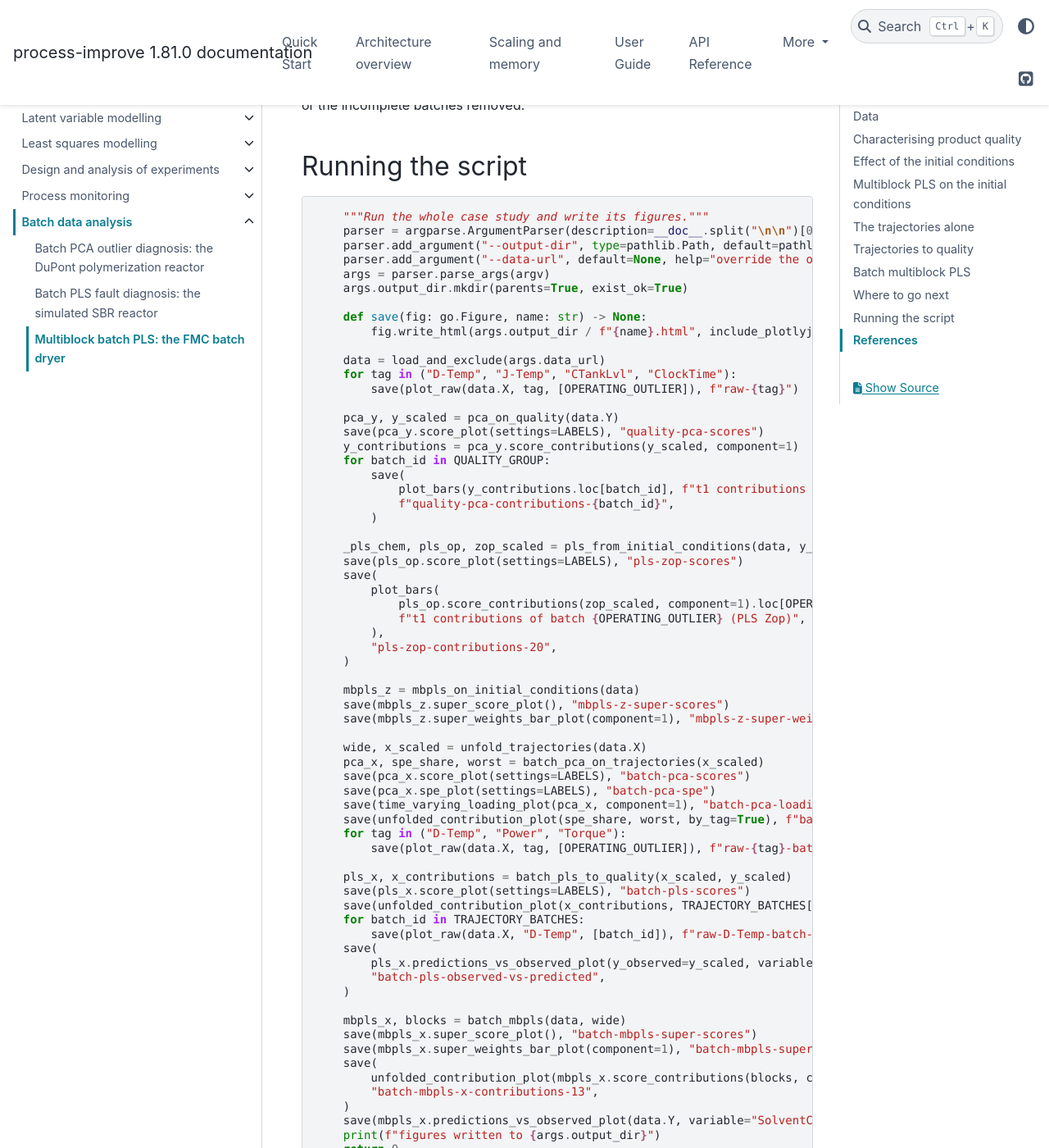
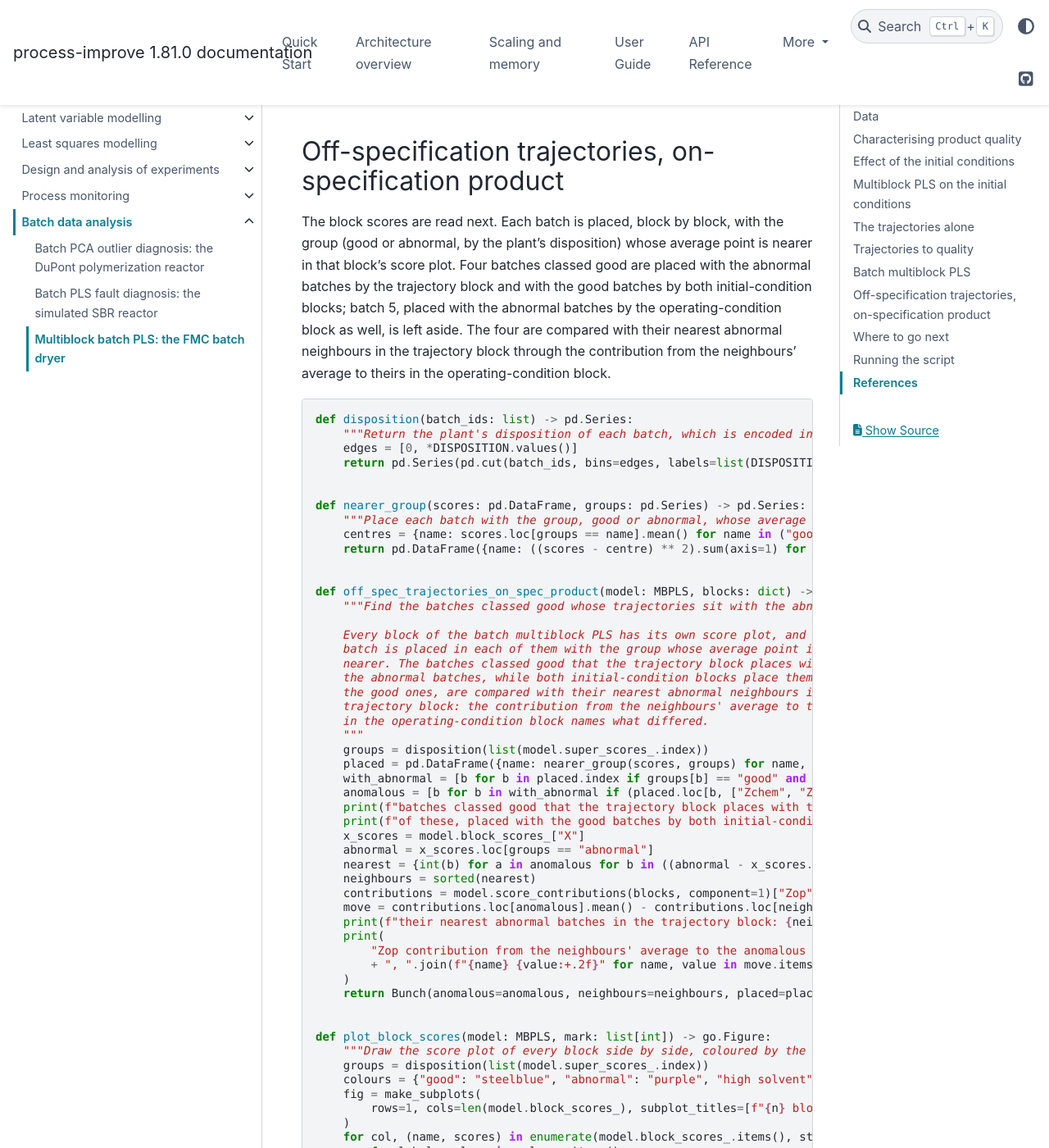
Before and after one commit to kgdunn/process-improve, a Sphinx documentation site: the page built from docs/user_guide/case_studies/batch/fmc-multiblock-batch-pls.rst, in a window 1280 px wide and 1400 px high, scrolled down 7499 px. Shown: the whole window at 82% size. Built offline with Sphinx 7.4.7 and the PyData theme 0.15.4, drawn with Linux system fonts in a browser that asks for light colours; some of the changed text lies outside the part shown.

Commit message:
FMC case: clock time as the eleventh trajectory, and the block-score reading of the four anomalous batches
The clock time at each aligned sample, which the workbook carries and the
original study modelled, now enters the batch PCA, the batch PLS and the
batch multiblock PLS beside the ten process tags, so the pace of each batch
is part of what the models see. The pins move with it (batch PCA 0.231 /
0.376, batch PLS 0.266 / 0.410, batch MBPLS 0.370 / 0.472; the complete batch
with the largest SPE is now 41), and the clock time joins the collector level
as the leading contribution of batch 13.

A new section places every batch, block by block, with the group whose
average point is nearer in that block's score plot. Four batches classed good
(2, 3, 6, 7) are placed with the abnormal batches by the trajectory block and
with the good ones by both initial-condition blocks; the contribution from
their nearest abnormal neighbours' average to theirs in the operating-condition
block is carried by a longer cool-down, a shorter and steeper ramp and a
shorter high-speed agitation, with the same peak set point.

Co-Authored-By: Claude Fable 5.1 <noreply@anthropic.com>
Claude-Session: https://claude.ai/code/session_01LXthGpHLQFfGubBiKFtGAE

```diff
--- a/docs/user_guide/case_studies/batch/fmc-multiblock-batch-pls.rst
+++ b/docs/user_guide/case_studies/batch/fmc-multiblock-batch-pls.rst
@@ -8,17 +8,23 @@ solid with its embedded solvent, is charged to the dryer and dried through
 three recipe phases: the solvent is collected in a side tank, the temperature
 is ramped, and the batch is cooled down. Chemical changes take place in the
 solid during drying, and the operators can adjust a few set points. Ten
-trajectories are recorded over each batch, and three more blocks describe
-each batch with one row: the chemistry of the cake before the batch
-(``Zchem``, eleven measurements), the operating conditions and recipe timings
-(``Zop``, nine values), and eight final quality attributes (``Y``). This is
-the multiblock case study of Garcia-Munoz and co-workers (2003).
+trajectories are recorded over each batch, the clock time at each aligned
+sample is carried as an eleventh, and three more blocks describe each batch
+with one row: the chemistry of the cake before the batch (``Zchem``, eleven
+measurements), the weight of the cake with eight landmarks of the batch's own
+trajectories (``Zop``, nine values: the collector level and the dryer
+temperature at the end of the first phase, the peak temperature, the length
+of each phase and of the high-speed agitation, and the slope of the
+temperature ramp), and eight final quality attributes (``Y``). This is the
+multiblock case study of Garcia-Munoz and co-workers (2003).
 
 The questions are the ones a plant asks in this order: what does product
 quality look like, do the initial conditions explain it, what do the
 trajectories add, and which batches deserve a closer look. The original course
 material answers them with a ladder of models, two components each, and this
-script follows the same ladder.
+script follows the same ladder, then reads the block scores of the final
+model for the batches whose trajectories say off-specification while the
+product was on-specification.
 
 The complete script is ``fmc_multiblock_batch_pls.py`` in this directory:
 
@@ -147,8 +153,9 @@ The trajectories alone
 ----------------------
 
 The trajectories are unfolded batchwise with
-:func:`process_improve.batch.dict_to_wide`: one row per batch of 10 tags times
-325 samples. ``MCUVScaler`` returns flat column labels, so the 2-level
+:func:`process_improve.batch.dict_to_wide`: one row per batch of 11 tags (the
+ten process measurements and ``ClockTime``) times 325 samples, 3575 columns.
+``MCUVScaler`` returns flat column labels, so the 2-level
 ``(tag, sequence)`` index is re-attached after scaling; the batch plots read
 it.
 
@@ -164,18 +171,18 @@ it.
 
 .. code-block:: text
 
-   unfolded trajectories: 46 batches x 3250 columns, 1220 missing cells
-   batch PCA on X: R2 cumulative = 0.197, 0.349
-   largest SPE among the complete batches: batch 51; share per tag = Agitator 5%, CTankLvl 0%, D-Temp 12%,
-       D-Temp-SP 27%, DiffPres 1%, DryPress 6%, J-Temp 24%, J-Temp-SP 18%, Power 3%, Torque 4%
+   unfolded trajectories: 46 batches x 3575 columns, 1340 missing cells
+   batch PCA on X: R2 cumulative = 0.231, 0.376
+   largest SPE among the complete batches: batch 41; share per tag = Agitator 2%, CTankLvl 4%, ClockTime 2%,
+       D-Temp 1%, D-Temp-SP 3%, DiffPres 39%, DryPress 4%, J-Temp 5%, J-Temp-SP 38%, Power 1%, Torque 1%
 
-Two components describe 35% of the batch-to-batch variation in the
+Two components describe 38% of the batch-to-batch variation in the
 trajectories, and the time-varying loading plot shows where in the batch each
 component acts. Contribution plots are only defined for batches with complete
 trajectories, so batch 20 is examined through its raw overlays (dryer
-temperature, power and torque), while the SPE contributions of batch 51, the
-complete batch with the largest SPE, point at the dryer and jacket temperature
-set points and the jacket temperature.
+temperature, power and torque), while the SPE contributions of batch 41, the
+complete batch with the largest SPE, point at the differential pressure and
+the jacket temperature set point, half of them in the cooling phase.
 
 Trajectories to quality
 -----------------------
@@ -187,14 +194,15 @@ Trajectories to quality
 
 .. code-block:: text
 
-   batch PLS X -> Y: R2Y cumulative = 0.274, 0.392
-   batch 13: t1 contributions per tag = Agitator -2.0, CTankLvl -9.0, D-Temp -5.3, D-Temp-SP -2.3, DiffPres -1.5,
-             DryPress -1.2, J-Temp -1.5, J-Temp-SP -4.8, Power -3.5, Torque -3.3
+   batch PLS X -> Y: R2Y cumulative = 0.266, 0.410
+   batch 13: t1 contributions per tag = Agitator -1.7, CTankLvl -8.0, ClockTime -8.1, D-Temp -4.7, D-Temp-SP -1.7,
+             DiffPres -1.4, DryPress -1.0, J-Temp -1.1, J-Temp-SP -4.2, Power -2.9, Torque -2.7
 
-The trajectories explain 39% of the quality block, more than the initial
+The trajectories explain 41% of the quality block, more than the initial
 conditions did. Batch 13 is at one end of :math:`t_1`, and its contributions
-are spread over the tags with the collector tank level (the solvent removal)
-and the dryer temperature leading; batches 5 and 7 are examined the same way.
+are spread over the tags with the clock time and the collector tank level
+(the pace of the batch and the solvent removal) leading; batches 5 and 7 are
+examined the same way.
 The observed-versus-predicted plot of ``SolventConc`` shows how well the
 residual solvent, the attribute the plant cares most about, follows from the
 trajectories.
@@ -213,17 +221,55 @@ the two small blocks.
 
 .. code-block:: text
 
-   batch MBPLS: R2Y cumulative = 0.375, 0.468; R2X per block after 2 components = Zchem 0.243, Zop 0.308, X 0.217
-   super VIP per block: Zchem 0.88, Zop 1.10, X 1.00
+   batch MBPLS: R2Y cumulative = 0.370, 0.472; R2X per block after 2 components = Zchem 0.233, Zop 0.304, X 0.259
+   super VIP per block: Zchem 0.86, Zop 1.07, X 1.06
 
 The combined model explains 47% of the quality block, and the super VIP
-ranks the operating conditions first, the trajectories second and the
+puts the operating conditions and the trajectories about level and the
 chemistry last. This is the model to build the stagewise monitoring and the
 final-quality prediction on: the super-score plot places every batch in one
 space, the block scores say whether a batch is unusual in its chemistry, its
 operation or its trajectories, and the X-block contributions of a batch, drawn
 with :func:`process_improve.batch.unfolded_contribution_plot`, name the tags
 and the phase.
+
+Off-specification trajectories, on-specification product
+--------------------------------------------------------
+
+The block scores are read next. Each batch is placed, block by block, with
+the group (good or abnormal, by the plant's disposition) whose average point
+is nearer in that block's score plot. Four batches classed good are placed
+with the abnormal batches by the trajectory block and with the good batches
+by both initial-condition blocks; batch 5, placed with the abnormal batches
+by the operating-condition block as well, is left aside. The four are
+compared with their nearest abnormal neighbours in the trajectory block
+through the contribution from the neighbours' average to theirs in the
+operating-condition block.
+
+.. literalinclude:: fmc_multiblock_batch_pls.py
+   :language: python
+   :start-after: # -- section: anomalous --
+   :end-before: # -- end: anomalous --
+
+.. code-block:: text
+
+   batches classed good that the trajectory block places with the abnormal batches: [2, 3, 5, 6, 7]
+   of these, placed with the good batches by both initial-condition blocks: [2, 3, 6, 7]
+   their nearest abnormal batches in the trajectory block: [42, 43, 44, 47, 50]
+   Zop contribution from the neighbours' average to the anomalous batches' average: Level1 -0.05, Temp1 +0.02,
+       Temp2 +0.00, Time4 +0.05, Time1 -0.00, Time2 +0.06, Time3 +0.11, TempSlope +0.06, WgtCake -0.05
+
+The four batches share their neighbours' heavy charge and high collector
+level (``WgtCake`` and ``Level1`` pull towards the abnormal side) and differ
+from them in the later phases: a longer cool-down (``Time3``, the largest
+single contribution), a shorter and steeper temperature ramp (``Time2``,
+``TempSlope``) and a shorter high-speed agitation (``Time4``). The peak
+temperature set point does not differ, so this is not a set point that was
+moved but a difference in how long each phase was run. Whether the later
+phases were run that way to correct for the first, the record does not say,
+and the model describes how the batches co-varied, not cause and effect
+(Nomikos and MacGregor, 1995). Garcia-Munoz (2004) reads the same four
+batches the same way in Appendix 1 of the thesis.
 
 Where to go next
 ----------------
@@ -254,5 +300,8 @@ References
   163-197, 2009.
 * Salvador Garcia-Munoz, *Batch process improvement using latent variable
   methods*, PhD thesis, McMaster University, 2004.
+* Paul Nomikos and John F. MacGregor, "Multivariate SPC charts for monitoring
+  batch processes", *Technometrics*, **37**, 41-59, 1995. Section 7 on why a
+  batch model is not a cause-and-effect model.
 * Kevin Dunn, *Latent Variable Methods* course notes (ConnectMV, 2011-2012),
   the FMC multiblock batch PLS example, CC BY-SA 3.0.
--- a/docs/user_guide/case_studies/batch/fmc_multiblock_batch_pls.py
+++ b/docs/user_guide/case_studies/batch/fmc_multiblock_batch_pls.py
@@ -6,16 +6,24 @@ three recipe phases (solvent collection, a temperature ramp, cool-down), and
 the solvent is collected in a side tank. Chemical changes take place in the
 solid during drying, and the operators adjust a few set points. Besides the
 ten process trajectories there are three one-row-per-batch blocks: the
-chemistry of the cake before the batch (Zchem), the operating conditions and
-recipe timings (Zop), and eight final quality attributes (Y).
+chemistry of the cake before the batch (Zchem), the weight of the cake and
+eight landmarks of the batch's own trajectories, read off at the alignment
+(Zop: the collector level and the dryer temperature at the end of the first
+phase, the peak temperature, the length of each phase and of the high-speed
+agitation, and the slope of the temperature ramp), and eight final quality
+attributes (Y).
 
 This script follows the ladder of models in the original course material, two
 components each: PCA on the quality block, PLS from each initial-condition
 block, multiblock PLS on both, batch PCA on the trajectories, batch PLS to
 quality, and finally the batch multiblock PLS that joins all three X blocks.
 The trajectories were aligned within each phase before the data were
-archived; ``ClockTime``, the wall time at each aligned sample, is carried
-along as a trajectory so the warping itself is part of the data.
+archived; ``ClockTime``, the wall time at each aligned sample, is the eleventh
+trajectory of every batch model here, so the pace of each batch is part of
+the data. A last section finds the batches classed good whose trajectories
+sit with the abnormal batches in the trajectory block of the final model, and
+reads what set them apart from the block scores and from the contributions of
+the operating-condition block.
 
 The data contain genuine missing cells, so the models here are the
 :mod:`process_improve.multivariate` estimators, whose NIPALS path handles
@@ -47,6 +55,7 @@ import pathlib
 import numpy as np
 import pandas as pd
 import plotly.graph_objects as go
+from plotly.subplots import make_subplots
 from sklearn.utils import Bunch
 
 from process_improve.batch import dict_to_wide, load_fmc, time_varying_loading_plot, unfolded_contribution_plot
@@ -60,7 +69,9 @@ CONF_LEVEL = 0.95
 QUALITY_GROUP = [61, 14]  # one batch from each group in the quality score plot
 OPERATING_OUTLIER = 20  # stands out on the operating conditions and on the trajectories
 TRAJECTORY_BATCHES = [13, 5, 7]  # batches examined in the batch PLS
+DISPOSITION = {"good": 33, "abnormal": 61, "high solvent": 71}  # the plant's classes: the last batch number of each
 HIGHLIGHT = '{"color": "red", "width": 4}'  # Plotly line style, JSON-encoded, for the highlighted batches
+NEIGHBOUR = '{"color": "teal", "width": 3}'  # the same, for the batches a highlighted batch is compared with
 LABELS = {"show_labels": True}
 # -- end: constants --
 
@@ -184,11 +195,12 @@ def mbpls_on_initial_conditions(data: Bunch) -> MBPLS:
 def unfold_trajectories(trajectories: dict) -> tuple[pd.DataFrame, pd.DataFrame]:
     """Unfold the trajectories batchwise and scale every column.
 
-    One row per batch, 10 tags x 325 samples = 3250 columns. ``MCUVScaler``
-    returns flat column labels, so the 2-level ``(tag, sequence)`` index is
-    re-attached; the batch plots need it.
+    One row per batch, 11 tags x 325 samples = 3575 columns: the ten process
+    measurements and ``ClockTime``, the eleventh trajectory that records how
+    each batch used time. ``MCUVScaler`` returns flat column labels, so the
+    2-level ``(tag, sequence)`` index is re-attached; the batch plots need it.
     """
-    wide = dict_to_wide({batch_id: batch.drop(columns="ClockTime") for batch_id, batch in trajectories.items()})
+    wide = dict_to_wide(trajectories)
     x_scaled = MCUVScaler().fit_transform(wide)
     x_scaled.columns = wide.columns
     print(
@@ -256,6 +268,98 @@ def batch_mbpls(data: Bunch, wide: pd.DataFrame) -> tuple[MBPLS, dict]:
 # -- end: batch-mbpls --
 
 
+# -- section: anomalous --
+def disposition(batch_ids: list) -> pd.Series:
+    """Return the plant's disposition of each batch, which is encoded in the batch numbering."""
+    edges = [0, *DISPOSITION.values()]
+    return pd.Series(pd.cut(batch_ids, bins=edges, labels=list(DISPOSITION)).astype(str), index=batch_ids)
+
+
+def nearer_group(scores: pd.DataFrame, groups: pd.Series) -> pd.Series:
+    """Place each batch with the group, good or abnormal, whose average point is nearer in this score plot."""
+    centres = {name: scores.loc[groups == name].mean() for name in ("good", "abnormal")}
+    return pd.DataFrame({name: ((scores - centre) ** 2).sum(axis=1) for name, centre in centres.items()}).idxmin(axis=1)
+
+
+def off_spec_trajectories_on_spec_product(model: MBPLS, blocks: dict) -> Bunch:
+    """Find the batches classed good whose trajectories sit with the abnormal batches, and what set them apart.
+
+    Every block of the batch multiblock PLS has its own score plot, and a
+    batch is placed in each of them with the group whose average point is
+    nearer. The batches classed good that the trajectory block places with
+    the abnormal batches, while both initial-condition blocks place them with
+    the good ones, are compared with their nearest abnormal neighbours in the
+    trajectory block: the contribution from the neighbours' average to theirs
+    in the operating-condition block names what differed.
+    """
+    groups = disposition(list(model.super_scores_.index))
+    placed = pd.DataFrame({name: nearer_group(scores, groups) for name, scores in model.block_scores_.items()})
+    with_abnormal = [b for b in placed.index if groups[b] == "good" and placed.loc[b, "X"] == "abnormal"]
+    anomalous = [b for b in with_abnormal if (placed.loc[b, ["Zchem", "Zop"]] == "good").all()]
+    print(f"batches classed good that the trajectory block places with the abnormal batches: {with_abnormal}")
+    print(f"of these, placed with the good batches by both initial-condition blocks: {anomalous}")
+    x_scores = model.block_scores_["X"]
+    abnormal = x_scores.loc[groups == "abnormal"]
+    nearest = {int(b) for a in anomalous for b in ((abnormal - x_scores.loc[a]) ** 2).sum(axis=1).nsmallest(2).index}
+    neighbours = sorted(nearest)
+    contributions = model.score_contributions(blocks, component=1)["Zop"]
+    move = contributions.loc[anomalous].mean() - contributions.loc[neighbours].mean()
+    print(f"their nearest abnormal batches in the trajectory block: {neighbours}")
+    print(
+        "Zop contribution from the neighbours' average to the anomalous batches' average: "
+        + ", ".join(f"{name} {value:+.2f}" for name, value in move.items())
+    )
+    return Bunch(anomalous=anomalous, neighbours=neighbours, placed=placed, zop_move=move)
+
+
+def plot_block_scores(model: MBPLS, mark: list[int]) -> go.Figure:
+    """Draw the score plot of every block side by side, coloured by the plant's disposition, with `mark` labelled."""
+    groups = disposition(list(model.super_scores_.index))
+    colours = {"good": "steelblue", "abnormal": "purple", "high solvent": "teal"}
+    fig = make_subplots(
+        rows=1, cols=len(model.block_scores_), subplot_titles=[f"{n} block" for n in model.block_scores_]
+    )
+    for col, (name, scores) in enumerate(model.block_scores_.items(), start=1):
+        for label, colour in colours.items():
+            members = [b for b in scores.index if groups[b] == label and b not in mark]
+            fig.add_trace(
+                go.Scatter(
+                    x=scores.loc[members].iloc[:, 0],
+                    y=scores.loc[members].iloc[:, 1],
+                    mode="markers",
+                    name=f"classed {label}",
+                    marker={"color": colour},
+                    text=members,
+                    hovertemplate="batch %{text}",
+                    showlegend=col == 1,
+                ),
+                row=1,
+                col=col,
+            )
+        fig.add_trace(
+            go.Scatter(
+                x=scores.loc[mark].iloc[:, 0],
+                y=scores.loc[mark].iloc[:, 1],
+                mode="markers+text",
+                text=[str(b) for b in mark],
+                textposition="top right",
+                name="anomalous",
+                marker={"color": "red", "size": 10},
+                showlegend=col == 1,
+            ),
+            row=1,
+            col=col,
+        )
+        r2 = np.diff([0.0, *model.r2_x_per_block_cumulative_.loc[name].to_numpy(dtype=float)])
+        fig.update_xaxes(title_text=f"t1 [{r2[0]:.1%}]", row=1, col=col)
+        fig.update_yaxes(title_text=f"t2 [{r2[1]:.1%}]", row=1, col=col)
+    fig.update_layout(title="Block scores of the batch multiblock PLS", height=420)
+    return fig
+
+
+# -- end: anomalous --
+
+
 def main(argv: list[str] | None = None) -> int:
     """Run the whole case study and write its figures."""
     parser = argparse.ArgumentParser(description=__doc__.split("\n\n")[0])
@@ -321,6 +425,21 @@ def main(argv: list[str] | None = None) -> int:
         "batch-mbpls-x-contributions-13",
     )
     save(mbpls_x.predictions_vs_observed_plot(data.Y, variable="SolventConc"), "batch-mbpls-observed-vs-predicted")
+
+    found = off_spec_trajectories_on_spec_product(mbpls_x, blocks)
+    save(plot_block_scores(mbpls_x, found.anomalous), "batch-mbpls-block-scores")
+    save(
+        plot_bars(found.zop_move, "Zop contribution from the neighbours' average to the anomalous batches'"),
+        "batch-mbpls-zop-move",
+    )
+    for tag in ("CTankLvl", "ClockTime", "D-Temp", "D-Temp-SP"):
+        fig = plot_all_batches_per_tag(
+            data.X,
+            tag,
+            batches_to_highlight={HIGHLIGHT: found.anomalous, NEIGHBOUR: found.neighbours},
+            extra_info=f"anomalous {found.anomalous} in red, their neighbours {found.neighbours} in teal",
+        )
+        save(fig, f"raw-{tag}-anomalous")
     print(f"figures written to {args.output_dir}")
     return 0
 
```
Also changed, not shown: other parts of docs/user_guide/case_studies/batch/fmc-multiblock-batch-pls.rst (+1 -1 lines), 1 other file.
